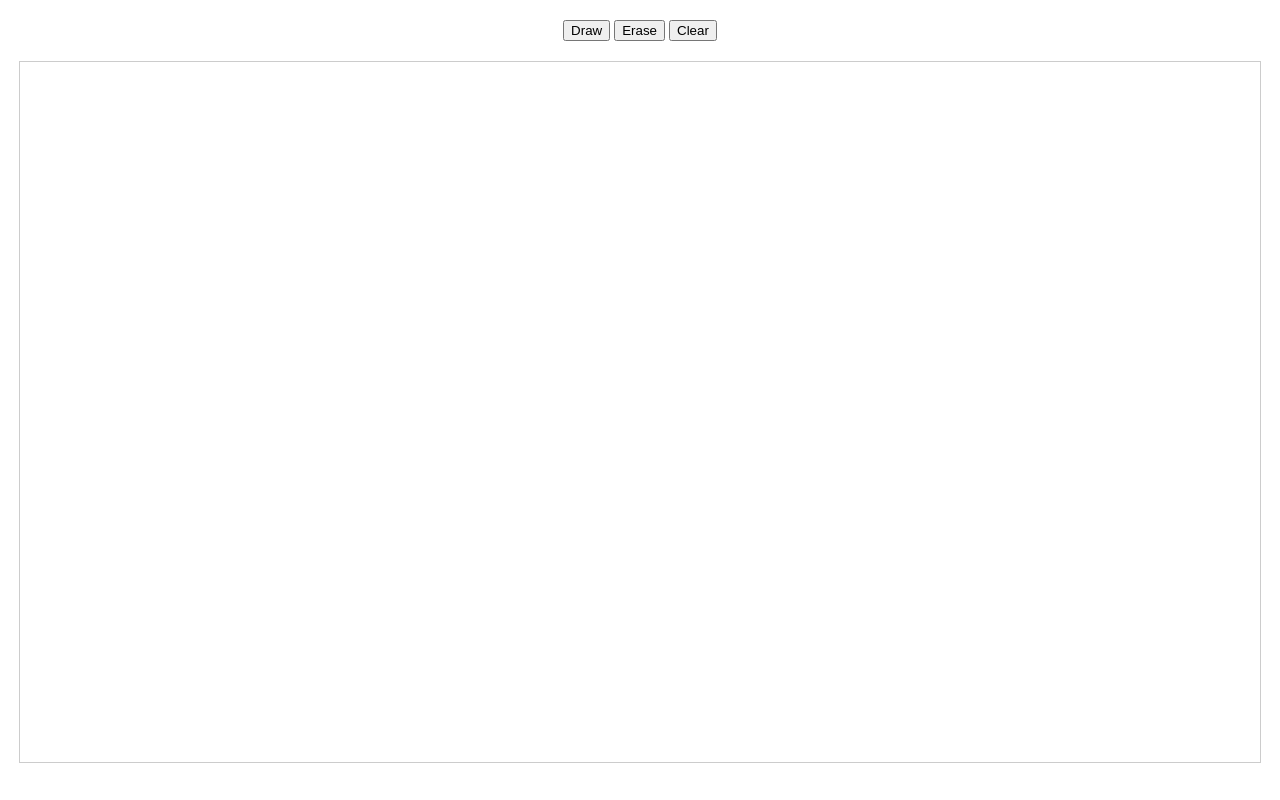
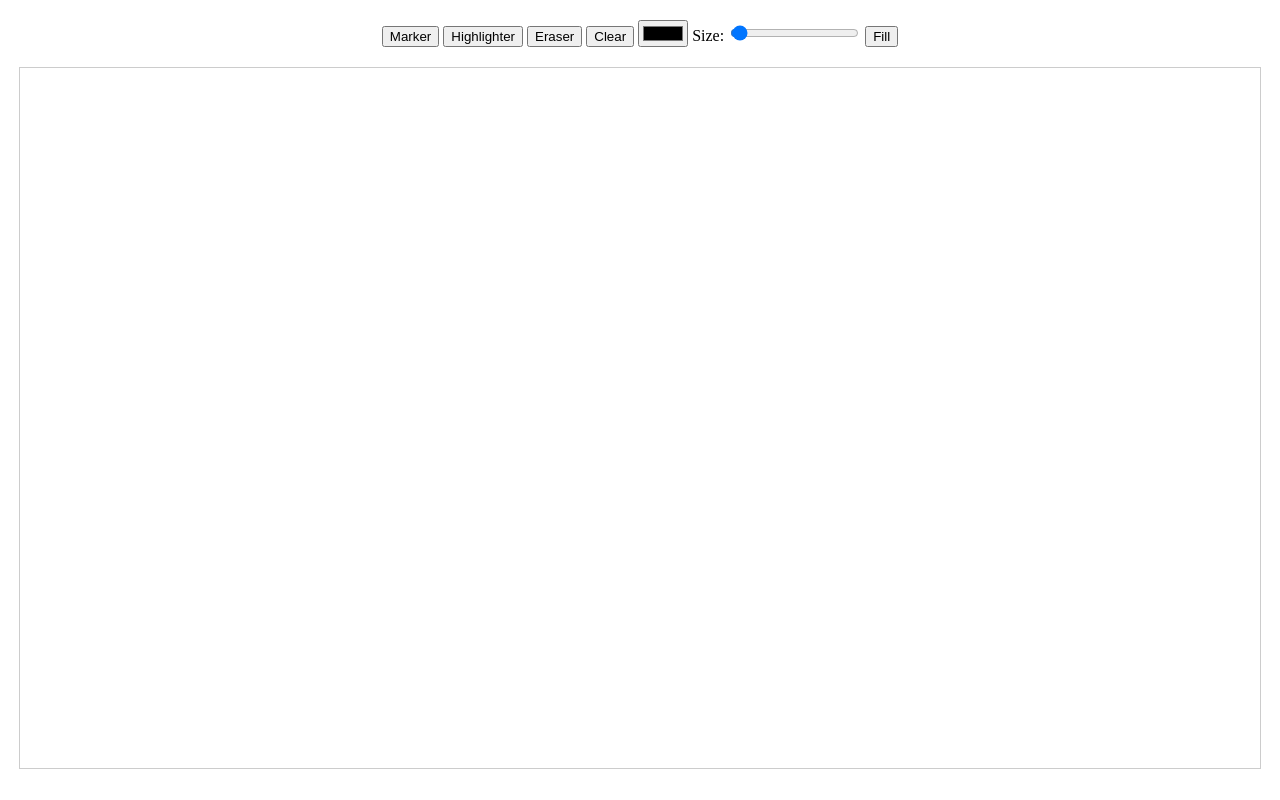
Before and after one commit to arnavkrishnan/whiteboard, a plain HTML site: page index.html in a window 1280 px wide. Drawn offline with Linux system fonts and the light colour scheme.

Commit message:
Update index.html

```diff
--- a/index.html
+++ b/index.html
@@ -4,13 +4,18 @@
     <meta charset="UTF-8">
     <meta name="viewport" content="width=device-width, initial-scale=1.0">
     <link rel="stylesheet" href="styles.css">
-    <title>Simple Whiteboard</title>
+    <title>Enhanced Whiteboard</title>
 </head>
 <body>
     <div class="toolbar">
-        <button id="draw">Draw</button>
-        <button id="erase">Erase</button>
+        <button id="draw">Marker</button>
+        <button id="highlighter">Highlighter</button>
+        <button id="erase">Eraser</button>
         <button id="clear">Clear</button>
+        <input type="color" id="colorPicker" value="#000000">
+        <label for="sizePicker">Size:</label>
+        <input type="range" id="sizePicker" min="1" max="50" value="2">
+        <button id="fill">Fill</button>
     </div>
     <canvas id="whiteboard"></canvas>
     <script src="script.js"></script>
```
